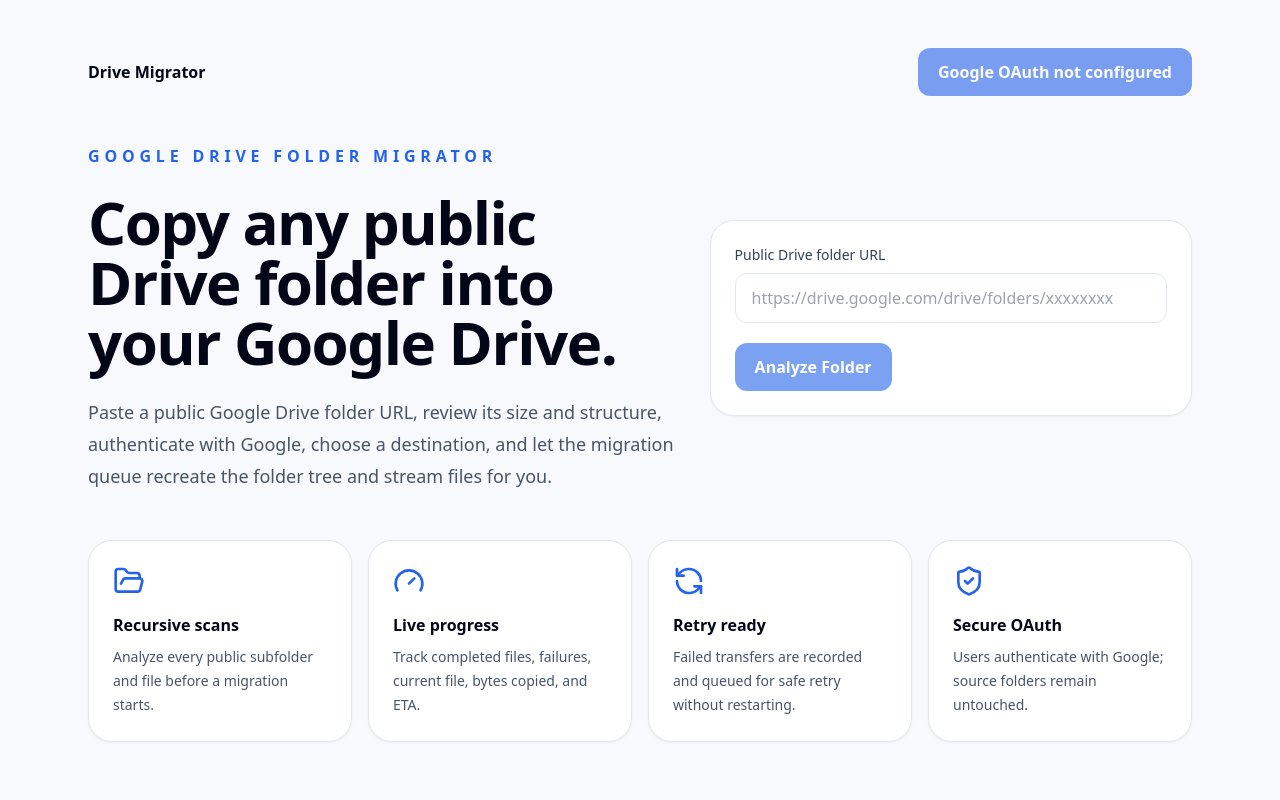
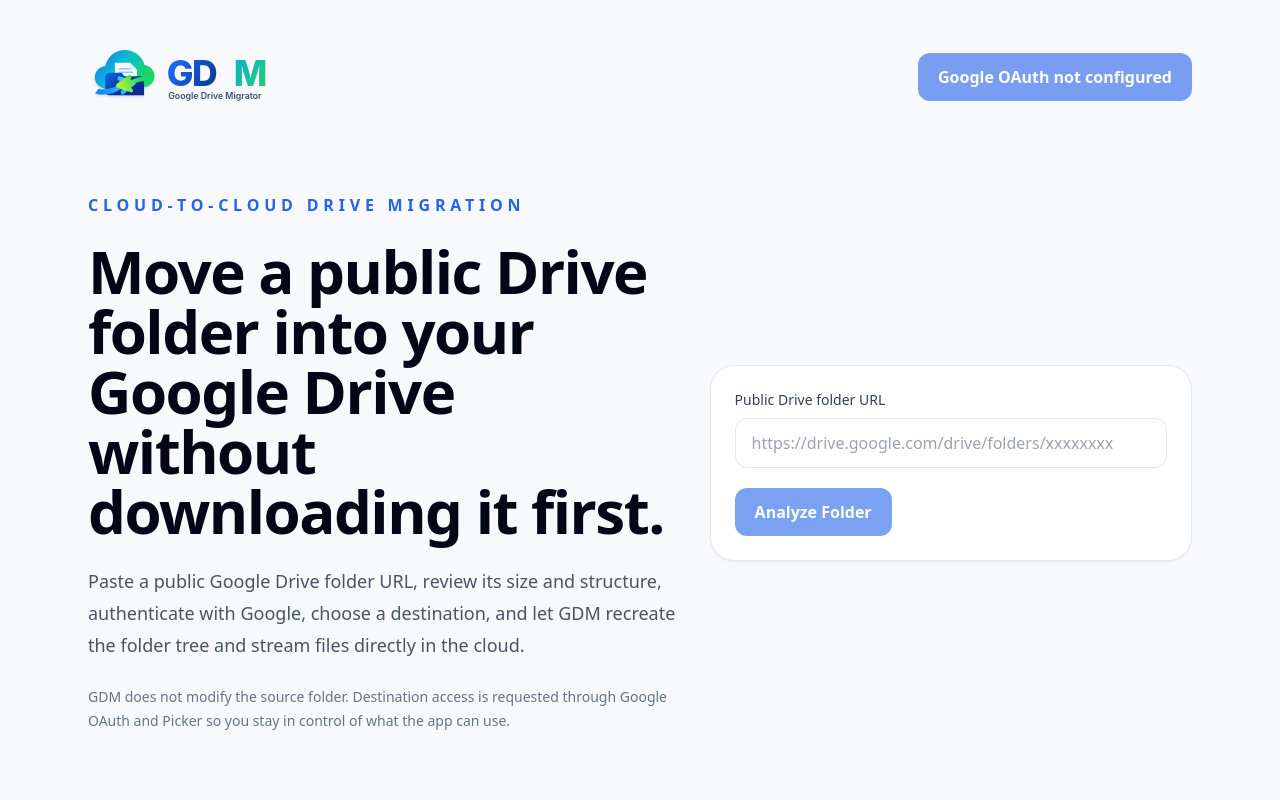
Before and after one commit to Abi0l9/Google-Drive-Migrator, a Next.js app: page / in a window 1280 px wide. Shown: the top 800 px of the page. Built offline with nearby package versions, Linux system fonts and the light colour scheme; no server answers.

Commit message:
Apply GDM branding to homepage

```diff
--- a/app/page.tsx
+++ b/app/page.tsx
@@ -1,7 +1,9 @@
+import Link from "next/link";
 import { FolderOpen, Gauge, RefreshCcw, ShieldCheck } from "lucide-react";
 import { auth } from "@/auth";
 import { AnalyzerForm } from "@/components/analyzer-form";
 import { SignInButton, SignOutButton } from "@/components/auth-actions";
+import { GdmBrand, GdmFooter } from "@/components/brand";
 import { Card } from "@/components/ui";
 import { isGoogleOAuthConfigured } from "@/lib/env";
 
@@ -9,7 +11,7 @@
   { icon: FolderOpen, title: "Recursive scans", copy: "Analyze every public subfolder and file before a migration starts." },
   { icon: Gauge, title: "Live progress", copy: "Track completed files, failures, current file, bytes copied, and ETA." },
   { icon: RefreshCcw, title: "Retry ready", copy: "Failed transfers are recorded and queued for safe retry without restarting." },
-  { icon: ShieldCheck, title: "Secure OAuth", copy: "Users authenticate with Google; source folders remain untouched." },
+  { icon: ShieldCheck, title: "User-controlled access", copy: "Google Picker and scoped OAuth keep destination access limited to the files you choose or create with GDM." },
 ];
 
 export default async function Home() {
@@ -17,24 +19,32 @@
   const googleOAuthConfigured = isGoogleOAuthConfigured();
 
   return (
-    <main className="mx-auto flex min-h-screen max-w-6xl flex-col gap-12 px-6 py-12">
+    <main className="mx-auto flex min-h-screen max-w-6xl flex-col px-6 py-8 sm:py-10">
       <header className="flex items-center justify-between gap-4">
-        <p className="font-semibold text-slate-950">Drive Migrator</p>
+        <GdmBrand priority />
         <div className="flex items-center gap-3">
-          {session?.user?.email ? <p className="hidden text-sm text-slate-600 sm:block">{session.user.email}</p> : null}
+          {session?.user?.email ? (
+            <Link href="/dashboard" className="hidden text-sm font-medium text-slate-700 hover:text-slate-950 sm:block">
+              Dashboard
+            </Link>
+          ) : null}
+          {session?.user?.email ? <p className="hidden text-sm text-slate-500 lg:block">{session.user.email}</p> : null}
           {session?.user?.email ? <SignOutButton /> : <SignInButton disabled={!googleOAuthConfigured} />}
         </div>
       </header>
 
-      <section className="grid gap-8 lg:grid-cols-[1.1fr_0.9fr] lg:items-center">
+      <section className="grid flex-1 gap-8 py-14 lg:grid-cols-[1.1fr_0.9fr] lg:items-center lg:py-20">
         <div className="space-y-6">
-          <p className="font-semibold uppercase tracking-[0.3em] text-blue-600">Google Drive Folder Migrator</p>
+          <p className="font-semibold uppercase tracking-[0.3em] text-blue-600">Cloud-to-cloud Drive migration</p>
           <h1 className="text-5xl font-bold tracking-tight text-slate-950 md:text-6xl">
-            Copy any public Drive folder into your Google Drive.
+            Move a public Drive folder into your Google Drive without downloading it first.
           </h1>
-          <p className="text-lg leading-8 text-slate-600">
+          <p className="max-w-2xl text-lg leading-8 text-slate-600">
             Paste a public Google Drive folder URL, review its size and structure, authenticate with Google,
-            choose a destination, and let the migration queue recreate the folder tree and stream files for you.
+            choose a destination, and let GDM recreate the folder tree and stream files directly in the cloud.
+          </p>
+          <p className="max-w-2xl text-sm leading-6 text-slate-500">
+            GDM does not modify the source folder. Destination access is requested through Google OAuth and Picker so you stay in control of what the app can use.
           </p>
         </div>
         <AnalyzerForm isAuthenticated={Boolean(session?.user?.email)} authConfigured={googleOAuthConfigured} />
@@ -49,6 +59,8 @@
           </Card>
         ))}
       </section>
+
+      <GdmFooter />
     </main>
   );
 }
```
